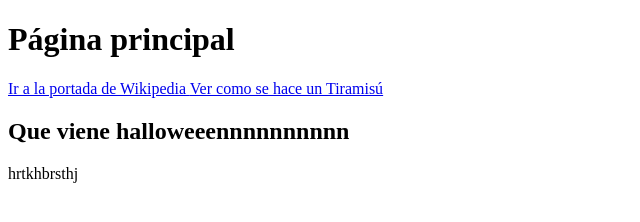
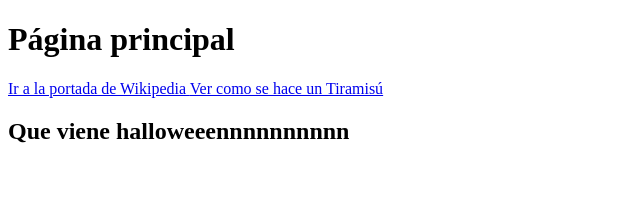
Before and after one commit to adrisvoviedo/EEDD, a plain HTML site: page index.html in a window 1280 px wide. Shown: the whole page, without its empty margins (0-640 px from the left). Drawn offline with Linux system fonts and the light colour scheme.

Commit message:
Update index.html

```diff
--- a/index.html
+++ b/index.html
@@ -11,7 +11,6 @@
     <a href="https://es.wikipedia.org/wiki/Wikipedia:Portada" target="_blank"> Ir a la portada de Wikipedia </a>
     <a href="./receta.html"> Ver como se hace un Tiramisú </a>
     <h2>Que viene halloweeennnnnnnnnn</h2>
-    hrtkhbrsthj
 
 </body>
 </html>
```
